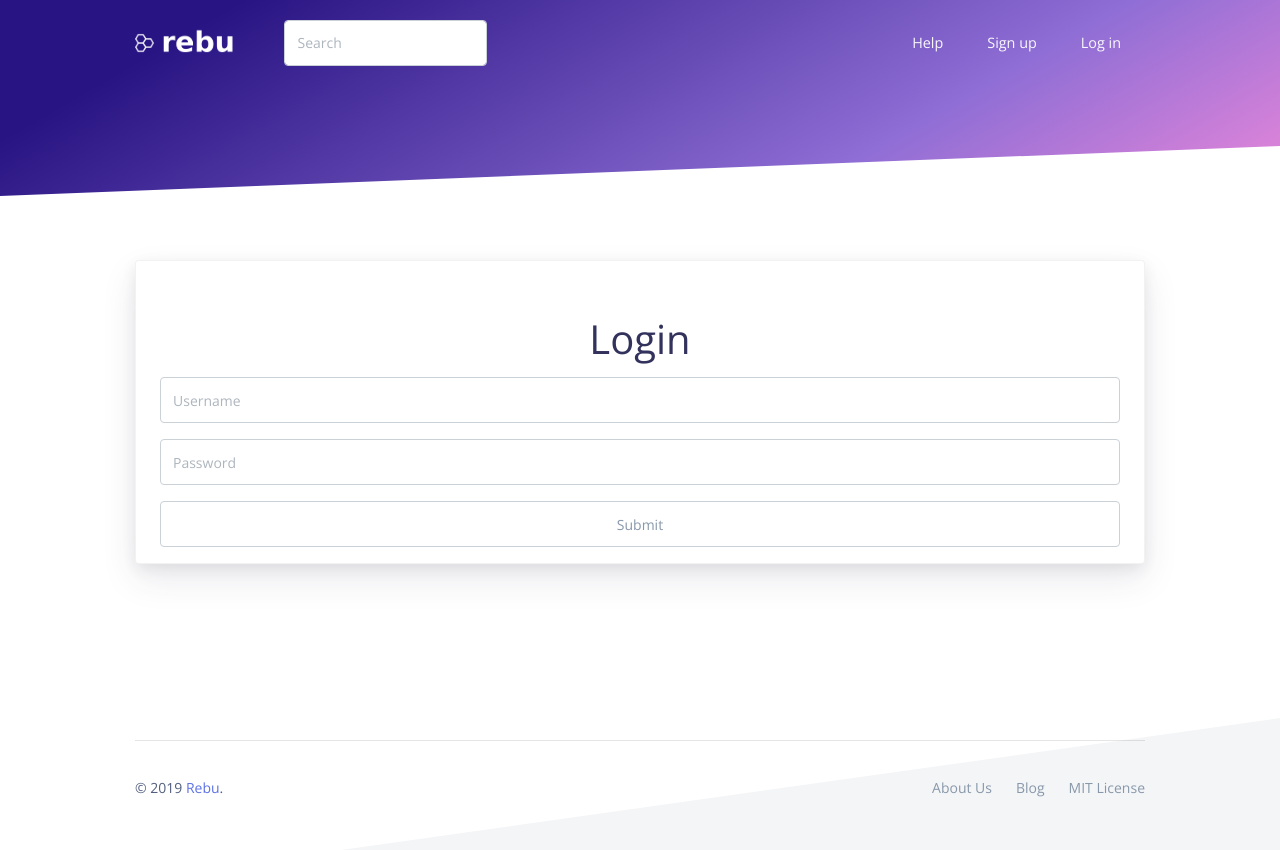
After one commit to rashidlasker/rebu, a Django app: page /login/ in a window 1280 px wide. The commit adds this page. Run offline with Django 3.2, Linux system fonts and the light colour scheme; some libraries are stand-ins or nearby versions.

Commit message:
make login template

```diff
--- a/app/web/pages/templates/pages/header.html
+++ b/app/web/pages/templates/pages/header.html
@@ -47,7 +47,7 @@
             </div>
           </div>
           <form class="form-inline" action="/search" method="get">
-            <input class="form-control" type="search" placeholder="Search" name="query" aria-label="Search">
+            <input class="form-control col-sm-12" type="search" placeholder="Search" name="query" aria-label="Search">
           </form>
           <ul class="navbar-nav align-items-lg-center ml-lg-auto">
             <li class="nav-item">
--- /dev/null
+++ b/app/web/pages/templates/pages/login.html
@@ -0,0 +1,66 @@
+
+{% load static %}
+
+{% include "pages/header.html" %}
+
+<main>
+<div class="position-relative">
+ 	<!-- shape Hero -->
+ 	<section class="section section-lg section-shaped pb-100">
+ 		<div class="shape shape-primary">
+ 			<span></span>
+ 			<span></span>
+ 			<span></span>
+ 			<span></span>
+ 			<span></span>
+ 		</div>
+ 		<!-- SVG separator -->
+ 		<div class="separator separator-bottom separator-skew">
+ 			<svg x="0" y="0" viewBox="0 0 2560 100" preserveAspectRatio="none" version="1.1" xmlns="http://www.w3.org/2000/svg">
+ 				<polygon class="fill-white" points="2560 0 2560 100 0 100"></polygon>
+ 			</svg>
+ 		</div>
+ 	</section>
+    <section class="section">
+        <div class="container">
+            <div class="card card-profile shadow">
+                <div class="px-4">
+                    <div class="text-center mt-5">
+                        <form action="/login/" method="post">
+                            {% csrf_token %}
+                            <div class="row">
+                                <div class="col-md-12">
+                                    <h1>Login</h1>
+                                </div>
+                            </div>
+                            <div class="row">
+                                <div class="col-md-12">
+                                    <div class="form-group">
+                                    <input type="text" class="form-control" placeholder="Username">
+                                    </div>
+                                </div>
+                            </div>
+                            <div class="row">
+                                <div class="col-md-12">
+                                    <div class="form-group">
+                                    <input type="password" class="form-control" placeholder="Password">
+                                    </div>
+                                </div>
+                            </div>
+                            <div class="row">
+                                <div class="col-md-12">
+                                    <div class="form-group">
+                                    <input type="submit" class="form-control">
+                                    </div>
+                                </div>
+                            </div>
+                        </form>
+                    </div>
+                </div>
+            </div>
+        </div>
+    </section>
+</div>
+</main>
+
+{% include "pages/footer.html" %}
--- a/app/web/pages/urls.py
+++ b/app/web/pages/urls.py
@@ -4,6 +4,10 @@ from . import views
 
 urlpatterns = [
     path('', views.index, name='index'),
+    path('login/', views.login, name='login'),
+    path('logout/', views.logout, name='logout'),
+    path('register/', views.register, name='register'),
+    path('search/', views.search, name='search'),
+    path('meals/create', views.create_meal, name='create_meal'),
     path('meals/<int:meal_id>/', views.meal_detail, name='meal_detail'),
-    path('search/', views.search, name='search'),
 ]
--- a/app/web/pages/views.py
+++ b/app/web/pages/views.py
@@ -22,3 +22,31 @@ def search(request):
     resp_json = urllib.request.urlopen(req).read().decode('utf-8')
     context = json.loads(resp_json)
     return render(request, 'pages/search.html', context)
+
+def login(request):
+    # req = urllib.request.Request('http://exp-api:8000/search')
+    # resp_json = urllib.request.urlopen(req).read().decode('utf-8')
+    # context = json.loads(resp_json)
+    context = {}
+    return render(request, 'pages/login.html', context)
+
+def logout(request):
+    # req = urllib.request.Request('http://exp-api:8000/search')
+    # resp_json = urllib.request.urlopen(req).read().decode('utf-8')
+    # context = json.loads(resp_json)
+    context = {}
+    return render(request, 'pages/logout.html', context)
+
+def register(request):
+    # req = urllib.request.Request('http://exp-api:8000/search')
+    # resp_json = urllib.request.urlopen(req).read().decode('utf-8')
+    # context = json.loads(resp_json)
+    context = {}
+    return render(request, 'pages/register.html', context)
+
+def create_meal(request):
+    # req = urllib.request.Request('http://exp-api:8000/search')
+    # resp_json = urllib.request.urlopen(req).read().decode('utf-8')
+    # context = json.loads(resp_json)
+    context = {}
+    return render(request, 'pages/create_meal.html', context)
```
Also changed, not shown: 1 other file.
